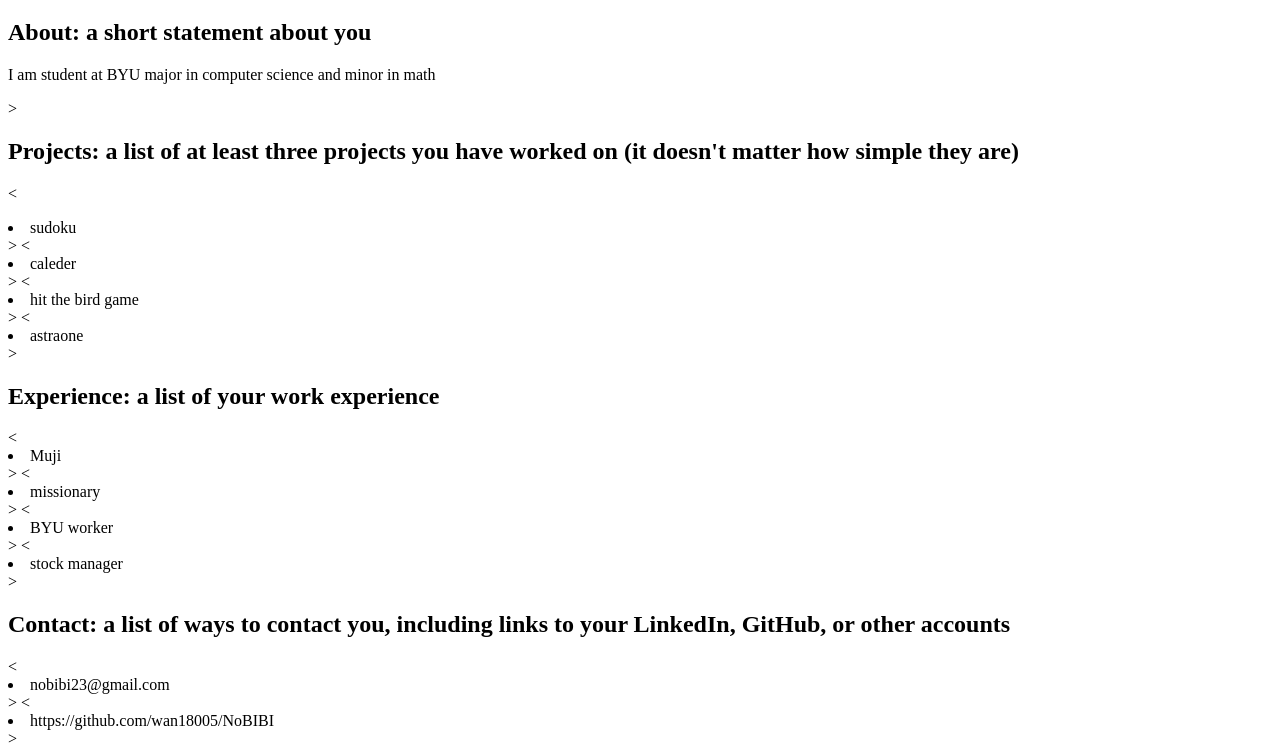
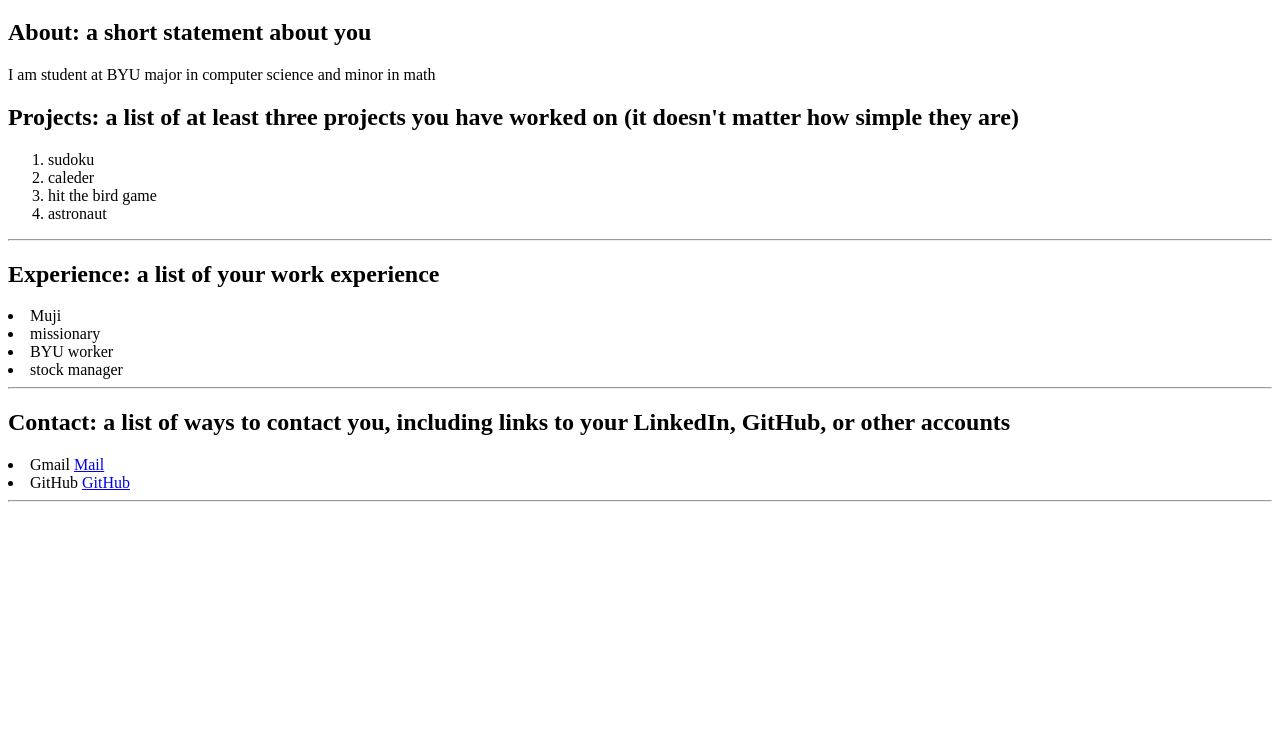
Before and after one commit to wan18005/portfolio, a plain HTML site: page index.html in a window 1280 px wide. Shown: the part 61-817 px from the top of the page. Drawn offline with Linux system fonts and the light colour scheme.

Commit message:
Update index.html

```diff
--- a/index.html
+++ b/index.html
@@ -8,27 +8,32 @@
     <h1>About the developer</h1>
 
    <h2>About: a short statement about you</h2>
-   <p>I am student at BYU major in computer science and minor in math</p>>
-   <h2>Projects: a list of at least three projects you have worked on (it doesn't matter how simple they are)</h2>
-   <p>
-     <<li> sudoku</li>>
-      <<li>caleder</li>>
-       <<li>hit the bird game</li>>
-        <<li>astraone </li>>
+   <p>I am student at BYU major in computer science and minor in math </p>
+   <h2>Projects: a list of at least three projects you have worked on (it doesn't matter how simple they are) </h2>
+   <ol>
+     <li>sudoku</li>
+     <li>caleder</li>
+     <li>hit the bird game</li>
+     <li>astronaut</li>
+</ol>
+<hr>
+   <h2>Experience: a list of your work experience</h2>
+    <li>Muji</li>
+     <li>missionary</li>
+      <li>BYU worker</li>
+       <li>stock manager</li>
+<hr>
+   <h2>Contact: a list of ways to contact you, including links to your LinkedIn, GitHub, or other accounts</h2>
+   <li>Gmail
+     <a href='www.nobibi@gmail.com'
+     target="_blank"
+     >Mail</a></li>
 
-
-
-   </p>
-
-   <h2>Experience: a list of your work experience</h2>
-    <<li>Muji</li>>
-     <<li>missionary</li>>
-      <<li>BYU worker</li>>
-       <<li>stock manager</li>>
-
-   <h2>Contact: a list of ways to contact you, including links to your LinkedIn, GitHub, or other accounts</h2>
-    <<li> nobibi23@gmail.com</li>>
-     <<li> https://github.com/wan18005/NoBIBI</li>>
+     <li>GitHub
+       <a href='https://github.com/wan18005/NoBIBI'
+       target="_blank"
+       >GitHub</a></li>
+<hr>
 
 
 
```
